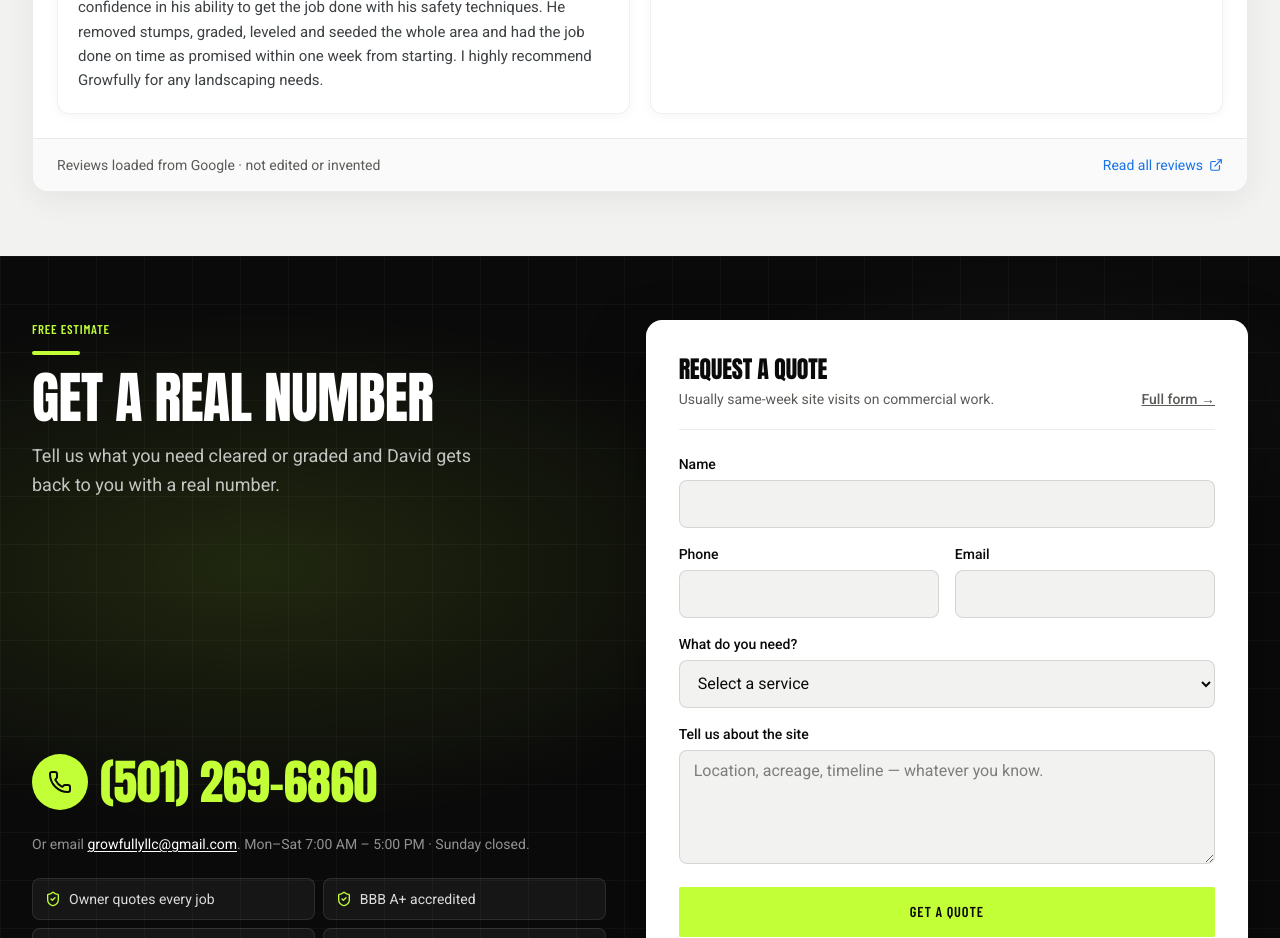
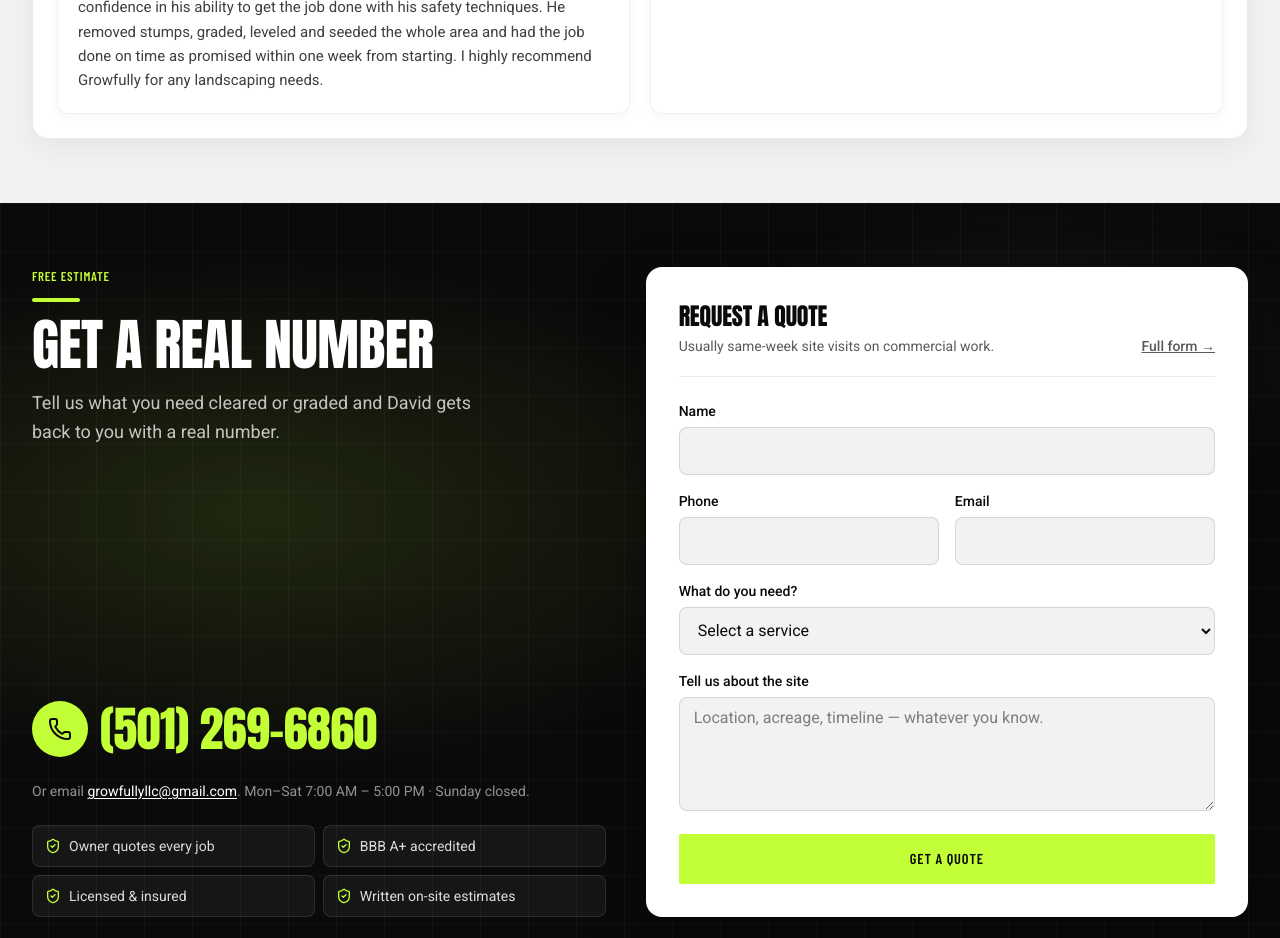
Before and after one commit to C0dex-ui/groundtruth-works, a React (Vite) app: page / in a window 1280 px wide. Shown: the part 6020-6958 px from the top of the page. Built offline with nearby package versions, Linux system fonts and the light colour scheme.

Commit message:
Remove testimonials footer strip from Google reviews section.

```diff
--- a/src/components/Testimonials.tsx
+++ b/src/components/Testimonials.tsx
@@ -171,21 +171,6 @@ export function Testimonials() {
             ))}
           </div>
 
-          {/* Footer strip */}
-          <div className="flex flex-col items-center justify-between gap-3 border-t border-black/6 bg-[#fafafa] px-4 py-4 sm:flex-row sm:px-6">
-            <p className="font-body text-xs text-muted sm:text-sm">
-              Reviews loaded from Google · not edited or invented
-            </p>
-            <a
-              href={RATINGS.google.href}
-              target="_blank"
-              rel="noreferrer"
-              className="inline-flex items-center gap-1.5 font-body text-sm font-medium text-[#1a73e8] underline-offset-2 hover:underline"
-            >
-              Read all reviews
-              <ExternalLink className="h-3.5 w-3.5" aria-hidden />
-            </a>
-          </div>
         </div>
       </div>
     </section>
```
